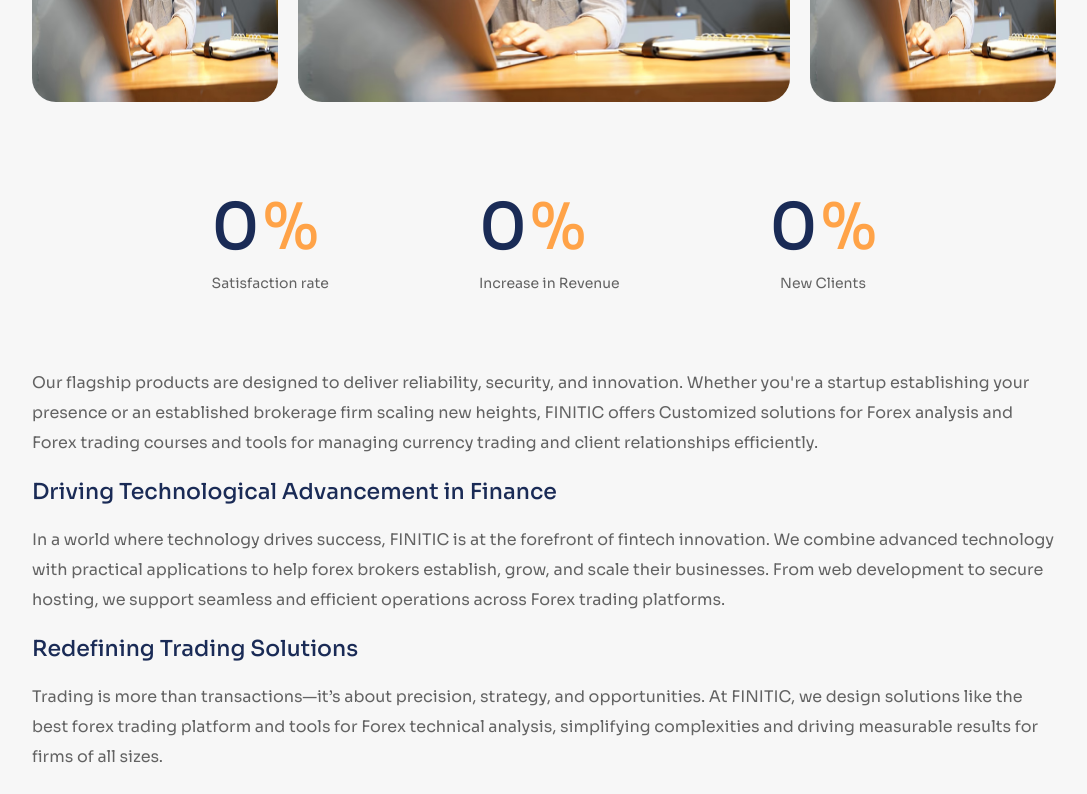
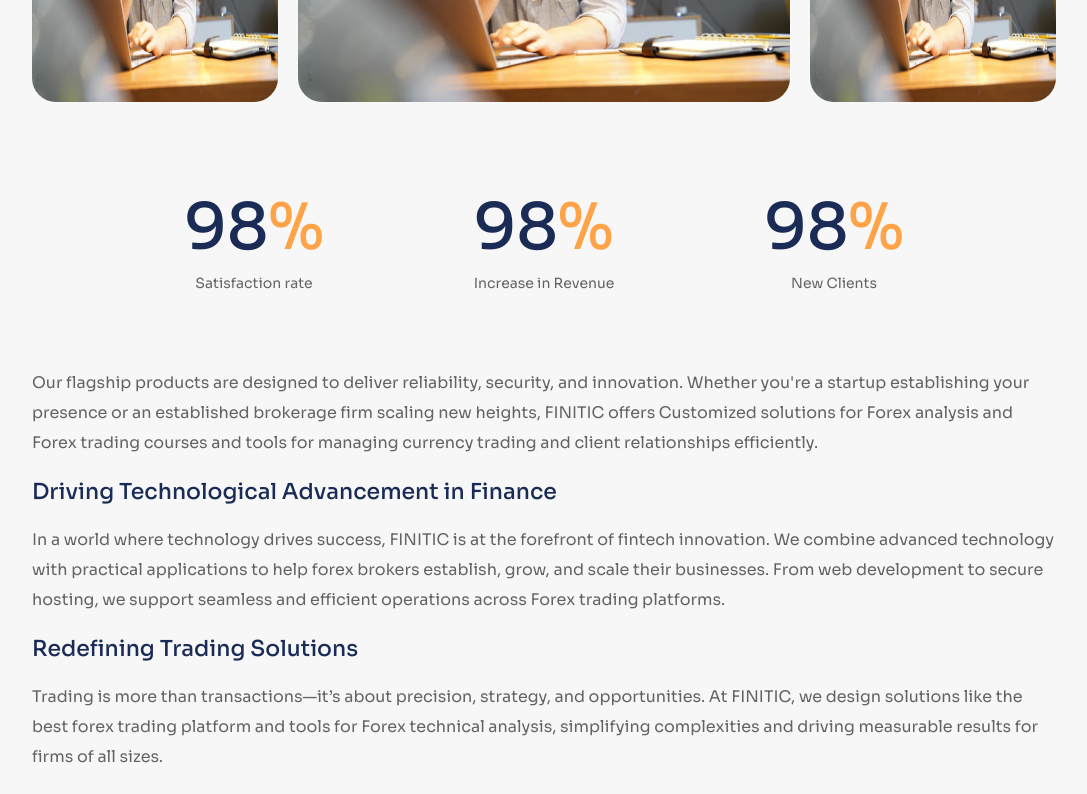
Before and after one commit to HassanFinitic/Finitic-site, a Next.js app: page /about-us in a window 1280 px wide. Shown: the part 720-1514 px from the top of the page, without its empty margins (96-1183 px from the left). Built offline with nearby package versions, Linux system fonts and the light colour scheme.

Commit message:
feat: add about page

```diff
--- a/src/app/about-us/page.jsx
+++ b/src/app/about-us/page.jsx
@@ -1,9 +1,11 @@
+
 import Header from '@/components/shared/header/Header'
 import React from 'react'
 import style from './about-us.module.css'
 import AboutGrid from '@/components/aboutGrid/AboutGrid'
-import Count from '@/components/countUp/CountUp'
 import OurFeature from '@/components/ourFeature/OurFeature'
+import CountUpItems from '@/components/countUp/CountUpItems'
+
 
 export default function page() {
     return (
@@ -13,7 +15,7 @@ export default function page() {
             <p>   Our Purpose: <span> Elevating Financial Operations </span>
                 <br /> Since our inception, FINITIC has focused on crafting cutting-edge solutions to simplify and enhance brokerage operations. From ensuring top-tier data security to streamlining workflows with tools like Forex signals and Forex trading platforms, our suite of products empowers brokers and traders to thrive in the competitive landscape of Forex trading.</p>
             <AboutGrid />
-            <Count />
+            <CountUpItems />
             <p>Our flagship products are designed to deliver reliability, security, and innovation. Whether you're a startup establishing your presence or an established brokerage firm scaling new heights, FINITIC offers Customized solutions for Forex analysis and Forex trading courses and tools for managing currency trading and client relationships efficiently.</p>
             <div className={style["about-us-col"]}>
                 <span className={style.bold}>Driving Technological Advancement in Finance</span>
--- a/src/components/countUp/CountUp.jsx
+++ /dev/null
@@ -1,37 +0,0 @@
-"use client";
-import CountUp from "react-countup"
-import style from "./count-up.module.css"
-
-
-const Count = () => {
-    return (
-        <section className={`container ${style["count-container"]}`}>
-            <CountUp  end={98} startOnMount delay={2}>
-                {({ countUpRef }) => (
-                    <div className={style["count-up__item"]}>
-                        <span className={style.count} ref={countUpRef} /> <span className={style.suffix}>%</span>
-                        <p className={style.text}>Satisfaction rate</p>
-                    </div>
-                )}
-            </CountUp>
-            <CountUp end={80} startOnMount delay={2}>
-                {({ countUpRef }) => (
-                       <div className={style["count-up__item"]}>
-                        <span className={style.count} ref={countUpRef} /> <span className={style.suffix}>%</span>
-                        <p className={style.text}>Increase in Revenue</p>
-                    </div>
-                )}
-            </CountUp>
-            <CountUp  end={60} startOnMount delay={2}>
-                {({ countUpRef }) => (
-                    <div>
-                        <span className={style.count} ref={countUpRef} /> <span className={style.suffix}>%</span>
-                        <p className={style.text}>New Clients</p>
-                    </div>
-                )}
-            </CountUp>
-        </section>
-    )
-}
-
-export default Count
--- /dev/null
+++ b/src/components/countUp/CountUpItems.jsx
@@ -0,0 +1,33 @@
+"use client";
+import CountUp from "react-countup"
+import style from "./count-up.module.css"
+import { countData } from "@/data/countData";
+
+  const CountUpItems = () => {
+    return (
+      <section className={`container ${style["count-container"]}`}>
+        {countData.map((item, index) => (
+          <CountUp
+            key={index}
+            startOnMount
+            delay={2}
+            start={0}
+            end={item.end}
+            duration={5}
+            scrollSpyOnce
+            enableScrollSpy={true}
+            scrollSpyDelay={100}
+          >
+            {({ countUpRef }) => (
+              <div className={style["count-up__item"]}>
+                <span className={style.count} ref={countUpRef} />
+                <span className={style.suffix}>%</span>
+                <p className={style.text}>{item.text}</p>
+              </div>
+            )}
+          </CountUp>
+        ))}
+      </section>
+    );
+  };
+  export default CountUpItems
--- a/src/components/shared/header/header.module.css
+++ b/src/components/shared/header/header.module.css
@@ -9,7 +9,7 @@
    color: var(--font-heading-1);
    text-align: center;
    font-size: 50px;
-   font-weight: 500;
+   font-weight: 600;
    width: 70%;
    margin: auto;
    padding: 18px 0;
--- a/src/components/stayAHead/stayAHead.module.css
+++ b/src/components/stayAHead/stayAHead.module.css
@@ -48,7 +48,7 @@
     min-height: 400px;
     margin: 20px 0 0 0px;
     padding: 50px 30px;
-    background-color: rgb(66, 106, 158);
+    background-color: #2E4979;
 }
 
 .stayAhead__Card-content span {
--- /dev/null
+++ b/src/data/countData.js
@@ -0,0 +1,6 @@
+
+ export const countData = [
+    { end: 98, text: "Satisfaction rate" },
+    { end: 98, text: "Increase in Revenue" },
+    { end: 98, text: "New Clients" },
+  ];
```
